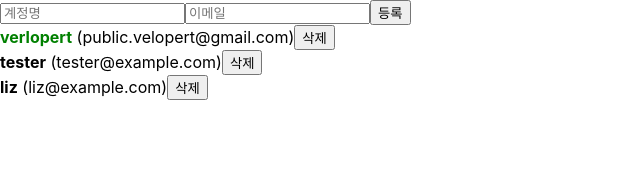
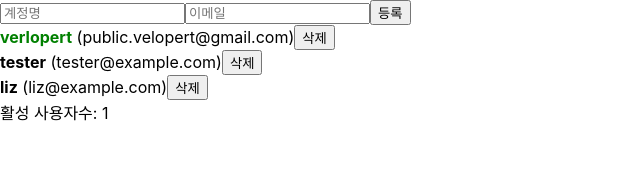
Before and after one commit to Wangchi-son/react-tutorail, a React (Create React App) app: page / in a window 1280 px wide. Shown: the top 190 px of the page, without its empty margins (0-640 px from the left). Built offline with nearby package versions, Linux system fonts and the light colour scheme.

Commit message:
활성 사용자 수 count

```diff
--- a/src/App.js
+++ b/src/App.js
@@ -1,6 +1,11 @@
 import React, { useRef, useState } from 'react';
 import CreateUser from './CreateUser';
 import UserList from './UserList';
+
+function conutActiveUsers(users) {
+  console.log('활성 사용자 수를 세는중...');
+  return users.filter((user) => user.active).length;
+}
 
 function App() {
   const [inputs, setInputs] = useState({
@@ -66,10 +71,13 @@
     setUsers(users.map((user) => (user.id === id ? { ...user, active: !user.active } : user)));
   };
 
+  const count = conutActiveUsers(users);
+
   return (
     <>
       <CreateUser username={username} email={email} onChange={onChange} onCreate={onCreate} />
       <UserList users={users} onRemove={onRemove} onToggle={onToggle} />
+      <div>활성 사용자수: {count}</div>
     </>
   );
 }
```
